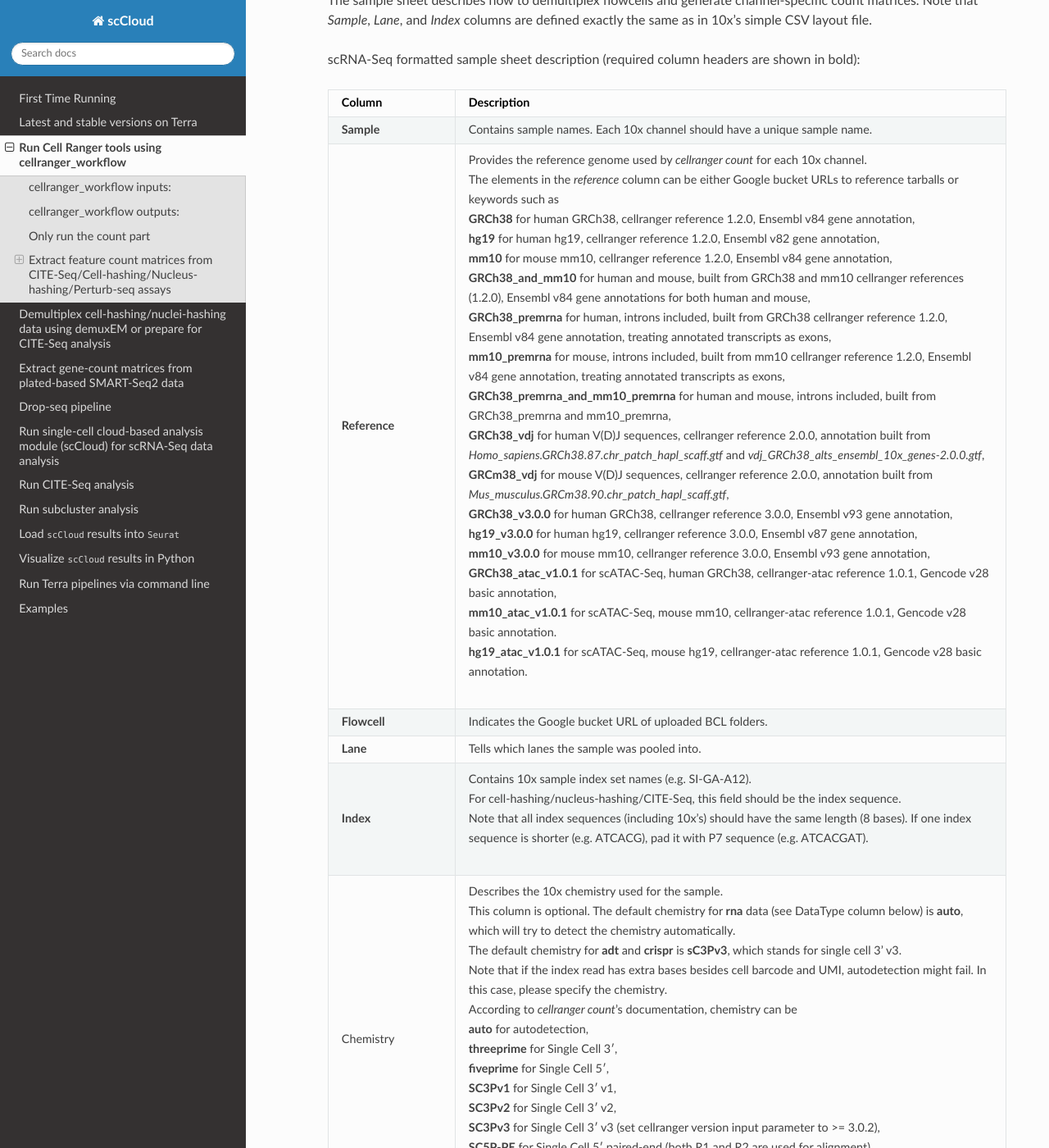
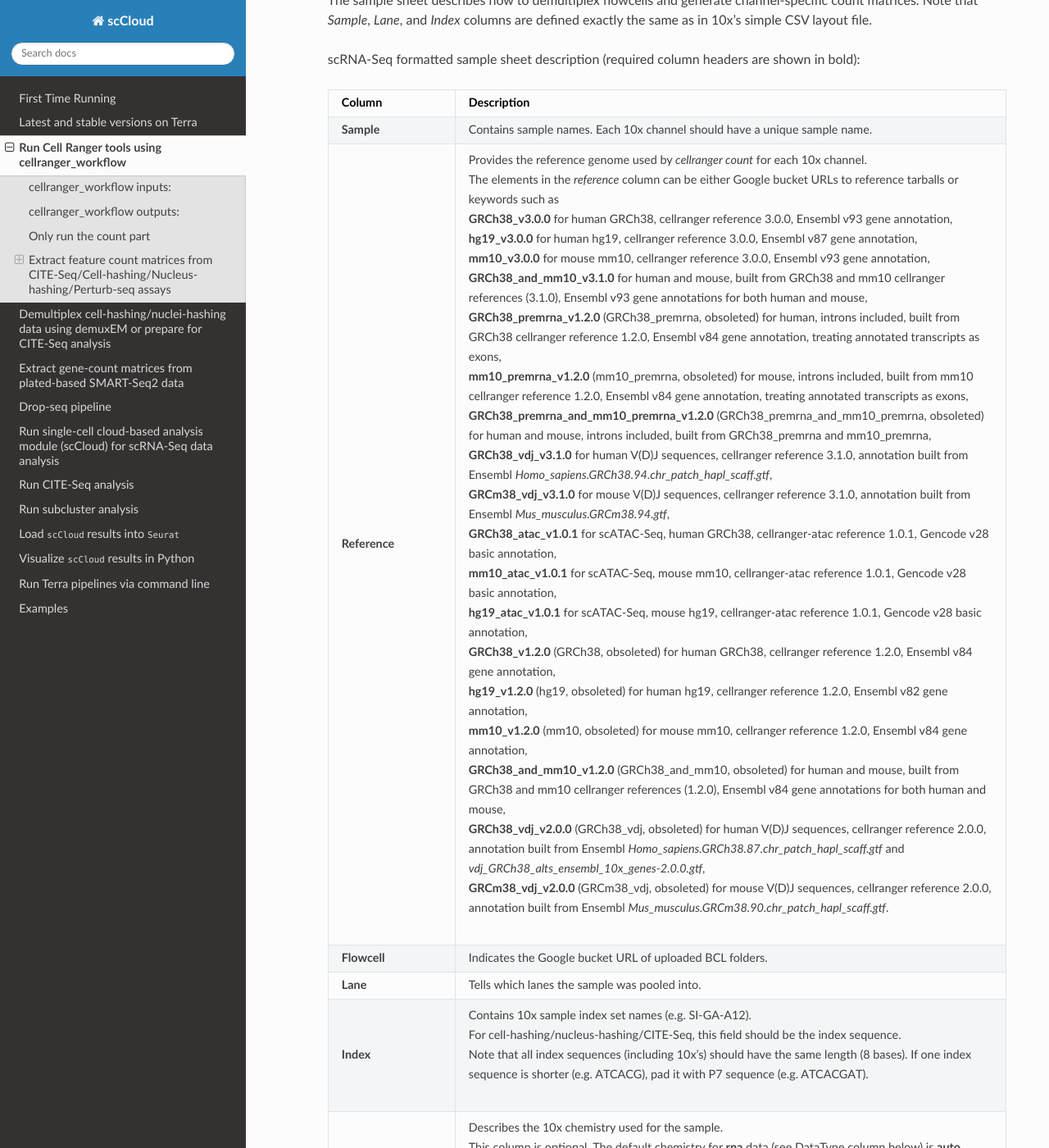
Before and after one commit to lilab-bcb/cumulus, a Sphinx documentation site: the page built from docs/cellranger.rst, in a window 1280 px wide and 1400 px high, scrolled down 1301 px. Shown: the whole window at 82% size. Built offline with Sphinx 7.4.7 and the Read the Docs theme 2.0.0, drawn with Linux system fonts in a browser that asks for light colours.

Commit message:
Updated references

```diff
--- a/README.rst
+++ b/README.rst
@@ -1,6 +1,6 @@
-====================================
-scCloud workflows
-====================================
+=====================================
+scCloud WDL workflows and Dockerfiles
+=====================================
 
 
 `Read documentation <http://sccloud.readthedocs.io>`__
--- a/docs/cellranger.rst
+++ b/docs/cellranger.rst
@@ -52,21 +52,24 @@ Follow the steps below to run CellRanger mkfastq/count/vdj on Terra_.
 		  -
 			| Provides the reference genome used by *cellranger count* for each 10x channel.
 			| The elements in the *reference* column can be either Google bucket URLs to reference tarballs or keywords such as
-			| **GRCh38** for human GRCh38, cellranger reference 1.2.0, Ensembl v84 gene annotation,
-			| **hg19** for human hg19, cellranger reference 1.2.0, Ensembl v82 gene annotation,
-			| **mm10** for mouse mm10, cellranger reference 1.2.0, Ensembl v84 gene annotation,
-			| **GRCh38_and_mm10** for human and mouse, built from GRCh38 and mm10 cellranger references (1.2.0), Ensembl v84 gene annotations for both human and mouse,
-			| **GRCh38_premrna** for human, introns included, built from GRCh38 cellranger reference 1.2.0, Ensembl v84 gene annotation, treating annotated transcripts as exons,
-			| **mm10_premrna** for mouse, introns included, built from mm10 cellranger reference 1.2.0, Ensembl v84 gene annotation, treating annotated transcripts as exons,
-			| **GRCh38_premrna_and_mm10_premrna** for human and mouse, introns included, built from GRCh38_premrna and mm10_premrna,
-			| **GRCh38_vdj** for human V(D)J sequences, cellranger reference 2.0.0, annotation built from *Homo_sapiens.GRCh38.87.chr_patch_hapl_scaff.gtf* and *vdj_GRCh38_alts_ensembl_10x_genes-2.0.0.gtf*,
-			| **GRCm38_vdj** for mouse V(D)J sequences, cellranger reference 2.0.0, annotation built from *Mus_musculus.GRCm38.90.chr_patch_hapl_scaff.gtf*,
 			| **GRCh38_v3.0.0** for human GRCh38, cellranger reference 3.0.0, Ensembl v93 gene annotation,
 			| **hg19_v3.0.0** for human hg19, cellranger reference 3.0.0, Ensembl v87 gene annotation,
 			| **mm10_v3.0.0** for mouse mm10, cellranger reference 3.0.0, Ensembl v93 gene annotation,
+			| **GRCh38_and_mm10_v3.1.0** for human and mouse, built from GRCh38 and mm10 cellranger references (3.1.0), Ensembl v93 gene annotations for both human and mouse,
+			| **GRCh38_premrna_v1.2.0** (GRCh38_premrna, obsoleted) for human, introns included, built from GRCh38 cellranger reference 1.2.0, Ensembl v84 gene annotation, treating annotated transcripts as exons,
+			| **mm10_premrna_v1.2.0** (mm10_premrna, obsoleted) for mouse, introns included, built from mm10 cellranger reference 1.2.0, Ensembl v84 gene annotation, treating annotated transcripts as exons,
+			| **GRCh38_premrna_and_mm10_premrna_v1.2.0** (GRCh38_premrna_and_mm10_premrna, obsoleted) for human and mouse, introns included, built from GRCh38_premrna and mm10_premrna,
+			| **GRCh38_vdj_v3.1.0** for human V(D)J sequences, cellranger reference 3.1.0, annotation built from Ensembl *Homo_sapiens.GRCh38.94.chr_patch_hapl_scaff.gtf*,
+			| **GRCm38_vdj_v3.1.0** for mouse V(D)J sequences, cellranger reference 3.1.0, annotation built from Ensembl *Mus_musculus.GRCm38.94.gtf*,
 			| **GRCh38_atac_v1.0.1** for scATAC-Seq, human GRCh38, cellranger-atac reference 1.0.1, Gencode v28 basic annotation,
-			| **mm10_atac_v1.0.1** for scATAC-Seq, mouse mm10, cellranger-atac reference 1.0.1, Gencode v28 basic annotation.
-			| **hg19_atac_v1.0.1** for scATAC-Seq, mouse hg19, cellranger-atac reference 1.0.1, Gencode v28 basic annotation.
+			| **mm10_atac_v1.0.1** for scATAC-Seq, mouse mm10, cellranger-atac reference 1.0.1, Gencode v28 basic annotation,
+			| **hg19_atac_v1.0.1** for scATAC-Seq, mouse hg19, cellranger-atac reference 1.0.1, Gencode v28 basic annotation,
+			| **GRCh38_v1.2.0** (GRCh38, obsoleted) for human GRCh38, cellranger reference 1.2.0, Ensembl v84 gene annotation,
+			| **hg19_v1.2.0** (hg19, obsoleted) for human hg19, cellranger reference 1.2.0, Ensembl v82 gene annotation,
+			| **mm10_v1.2.0** (mm10, obsoleted) for mouse mm10, cellranger reference 1.2.0, Ensembl v84 gene annotation,
+			| **GRCh38_and_mm10_v1.2.0** (GRCh38_and_mm10, obsoleted) for human and mouse, built from GRCh38 and mm10 cellranger references (1.2.0), Ensembl v84 gene annotations for both human and mouse,
+			| **GRCh38_vdj_v2.0.0** (GRCh38_vdj, obsoleted) for human V(D)J sequences, cellranger reference 2.0.0, annotation built from Ensembl *Homo_sapiens.GRCh38.87.chr_patch_hapl_scaff.gtf* and *vdj_GRCh38_alts_ensembl_10x_genes-2.0.0.gtf*,
+			| **GRCm38_vdj_v2.0.0** (GRCm38_vdj, obsoleted) for mouse V(D)J sequences, cellranger reference 2.0.0, annotation built from Ensembl *Mus_musculus.GRCm38.90.chr_patch_hapl_scaff.gtf*.
 		* - **Flowcell**
 		  - Indicates the Google bucket URL of uploaded BCL folders.
 		* - **Lane**
```
Also changed, not shown: 1 other file.
